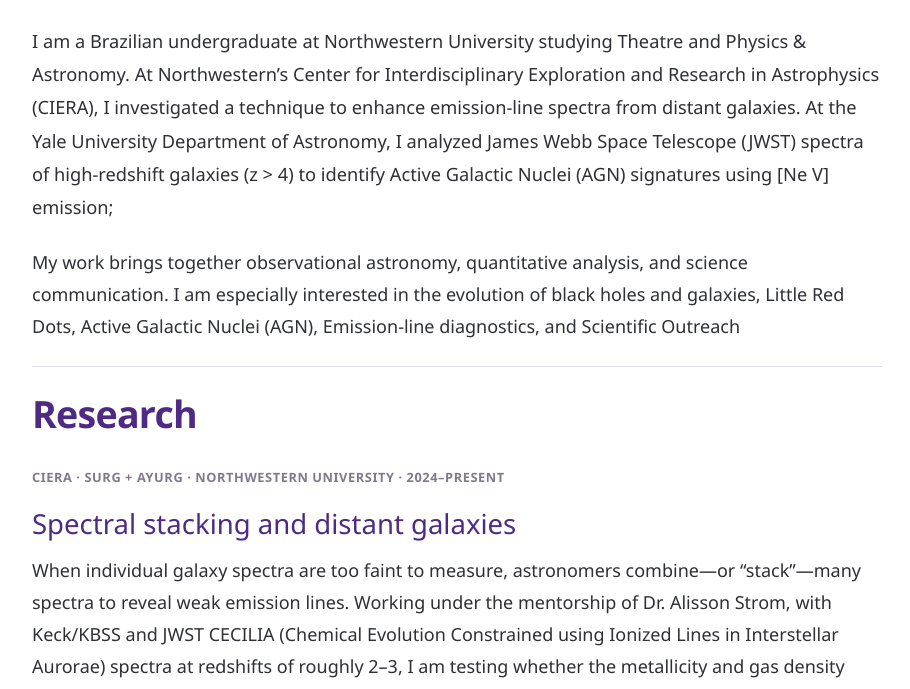
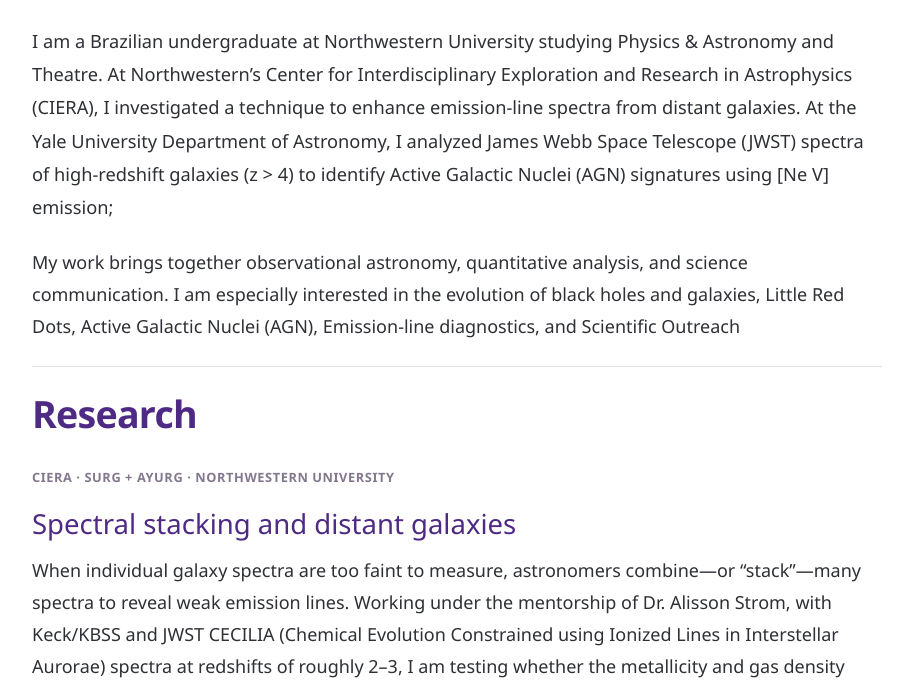
Before and after one commit to KatarinaAndradee/astrophysics, a plain HTML site: page index.html in a window 1280 px wide. Shown: the part 480-1169 px from the top of the page, without its empty margins (183-1093 px from the left). Drawn offline with Linux system fonts and the light colour scheme.

Commit message:
Update index.html

```diff
--- a/index.html
+++ b/index.html
@@ -105,7 +105,7 @@
   <main>
     <section id="about" style="padding-top:50px;">
       <p class="section-label">About</p>
-      <p class="intro">I am a Brazilian undergraduate at Northwestern University studying Theatre and Physics &amp; Astronomy. At Northwestern’s Center for Interdisciplinary Exploration and Research in Astrophysics (CIERA), I investigated a technique to enhance emission-line spectra from distant galaxies. At the Yale University Department of Astronomy, I analyzed James Webb Space Telescope (JWST) spectra of high-redshift galaxies (z > 4) to identify Active Galactic Nuclei (AGN) signatures using [Ne V] emission;</p>
+      <p class="intro">I am a Brazilian undergraduate at Northwestern University studying Physics &amp; Astronomy and Theatre. At Northwestern’s Center for Interdisciplinary Exploration and Research in Astrophysics (CIERA), I investigated a technique to enhance emission-line spectra from distant galaxies. At the Yale University Department of Astronomy, I analyzed James Webb Space Telescope (JWST) spectra of high-redshift galaxies (z > 4) to identify Active Galactic Nuclei (AGN) signatures using [Ne V] emission;</p>
       <p>My work brings together observational astronomy, quantitative analysis, and science communication. I am especially interested in  the evolution of black holes and galaxies, Little Red Dots, Active Galactic Nuclei (AGN), Emission-line diagnostics, and Scientific Outreach</p>
     </section>
 
@@ -113,7 +113,7 @@
       <p class="section-label">Research</p>
 
       <article class="entry">
-        <p class="meta">CIERA · SURG + AYURG · Northwestern University · 2024–present</p>
+        <p class="meta">CIERA · SURG + AYURG · Northwestern University</p>
         <h3>Spectral stacking and distant galaxies</h3>
         <p>When individual galaxy spectra are too faint to measure, astronomers combine—or “stack”—many spectra to reveal weak emission lines. Working under the mentorship of Dr. Alisson Strom, with  Keck/KBSS and JWST CECILIA (Chemical Evolution Constrained using Ionized Lines in Interstellar Aurorae) spectra at redshifts of roughly 2–3, I am testing whether the metallicity and gas density measured from a stack accurately represent the galaxies used to create it.</p>
         <p>This project was first supported by Northwestern’s Summer Undergraduate Research Grant (SURG), which funds undergraduate research during the summer, and later by an Academic Year Undergraduate Research Grant (AYURG), which supported the project’s continuation during the school year.</p>
@@ -131,7 +131,7 @@
       <article class="entry">
         <p class="meta">Yale Astronomy · Summer 2025</p>
         <h3>A spectroscopic analysis of the Little Red Dots</h3>
-        <p>Working with Professor Meg Urry and Dr. Alessandro Peca, I analyzed JWST spectra of compact, red sources in the early universe called "Little Red Dots". This analysis tested whether Little Red Dots host obscured AGN by searching for the high-ionization [Ne V] λ3426 emission line in JWST/NIRSpec spectra from JADES DR3.</p>
+        <p>Working with Professor Meg Urry and Dr. Alessandro Peca, I analyzed JWST spectra of compact, red sources in the early universe called "Little Red Dots" (LRDs). This analysis tested whether LRDs host obscured AGN by searching for the high-ionization [Ne V] λ3426 emission line in JWST/NIRSpec spectra from JADES DR3.</p>
         </p>This project did not confirm [Ne V] emission or prove that the LRDs host AGN. Instead, it placed upper-limit constraints on possible [Ne V] emission and showed that the current spectra are limited by signal-to-noise. These constraints are important because they prevent over-interpreting non-detections and clarify what the available data can and cannot say about AGN activity in LRDs. Even without robust detections, measuring these limits is a necessary step toward understanding whether compact high-redshift LRDs are connected to early black hole growth.</p>
         </p>Future work will build on these upper limits. One next step will be stacking spectra to increase the signal-to-noise ratio and test whether weak [Ne V] emission is present below the detection limit of individual spectra. Another step would be to expand the sample beyond JADES, for example, by including LRD candidates from the Cosmic Evolution Early Release Science Survey (CEERS). A larger sample would help test whether the trends seen here are specific to these sources or more representative of the broader LRD population</p>
         <div class="links">
```
